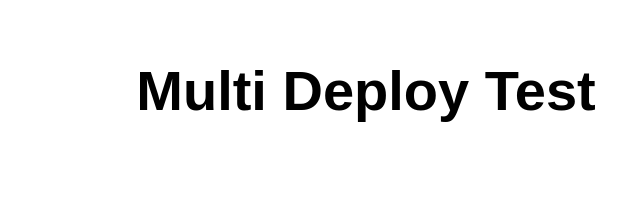
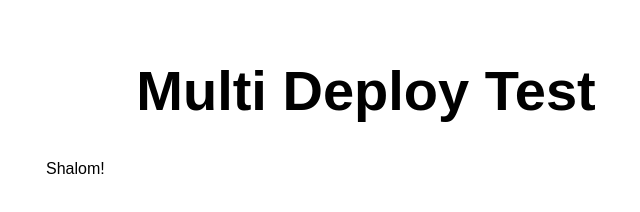
Before and after one commit to CowWarrior/multideploytest, a website: page src/index.html in a window 1280 px wide. Shown: the full height of the page, 274-914 px from the left. Drawn offline with Linux system fonts and the light colour scheme.

Commit message:
content change

```diff
--- a/src/index.html
+++ b/src/index.html
@@ -11,6 +11,7 @@
 <body>
   <main>
     <h1>Multi Deploy Test</h1>
+    <p>Shalom!</p>
   </main>
 </body>
 
```
